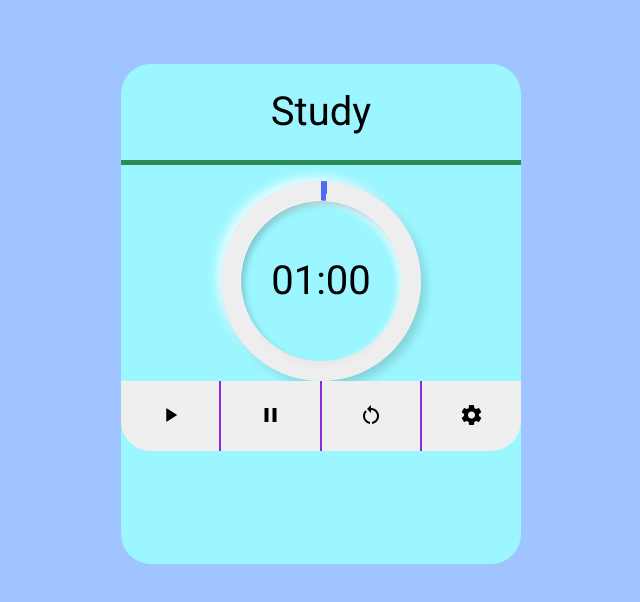
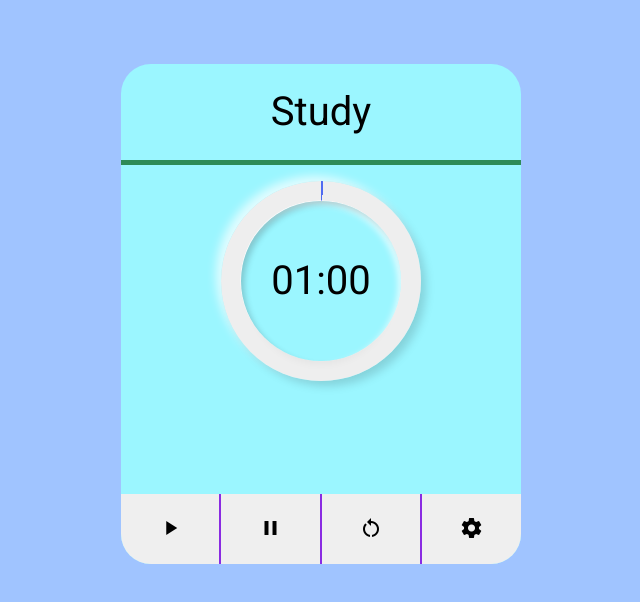
Before and after one commit to DamperDoor56/angular-pomodoro-app, an Angular app: page / in a window 1280 px wide. Shown: the top 602 px of the page, without its empty margins (319-959 px from the left). Built offline with nearby package versions, Linux system fonts and the light colour scheme.

Commit message:
added-features

```diff
--- a/src/app/app.component.scss
+++ b/src/app/app.component.scss
@@ -68,7 +68,7 @@
     .buttons{
       display: flex;
       position: relative;
-      top: 0;
+      top: 113px ;
       justify-content: space-around;
 
       button{
--- a/src/app/app.component.ts
+++ b/src/app/app.component.ts
@@ -77,7 +77,7 @@ export class AppComponent implements OnInit {
     let progress = setInterval(() => {
       startValue += 1;
       console.log(startValue)
-      this.idOuter.nativeElement.style.background = `conic-gradient(#506bf1 ${startValue * 3}deg , #eee 0deg)`;
+      this.idOuter.nativeElement.style.background = `conic-gradient(#506bf1 ${startValue * (360/endValue)}deg , #eee 0deg)`;
       if(startValue === endValue){
         clearInterval(progress);
       }
@@ -89,7 +89,6 @@ export class AppComponent implements OnInit {
   }
 
 
-  //Progress bar
 
   //Updating timer when finish time
   updateTimer() {
--- a/src/styles.scss
+++ b/src/styles.scss
@@ -8,7 +8,7 @@ html, body { height: 100%; }
 body { margin: 0; font-family: Roboto, "Helvetica Neue", sans-serif; }
 
 .outer{
-  background: conic-gradient(#506bf1 3.6deg , #eee 0deg);
+  background: conic-gradient(#506bf1 1deg , #eee 0deg);
   height: 160px;
   width: 160px;
   padding:20px;
```
